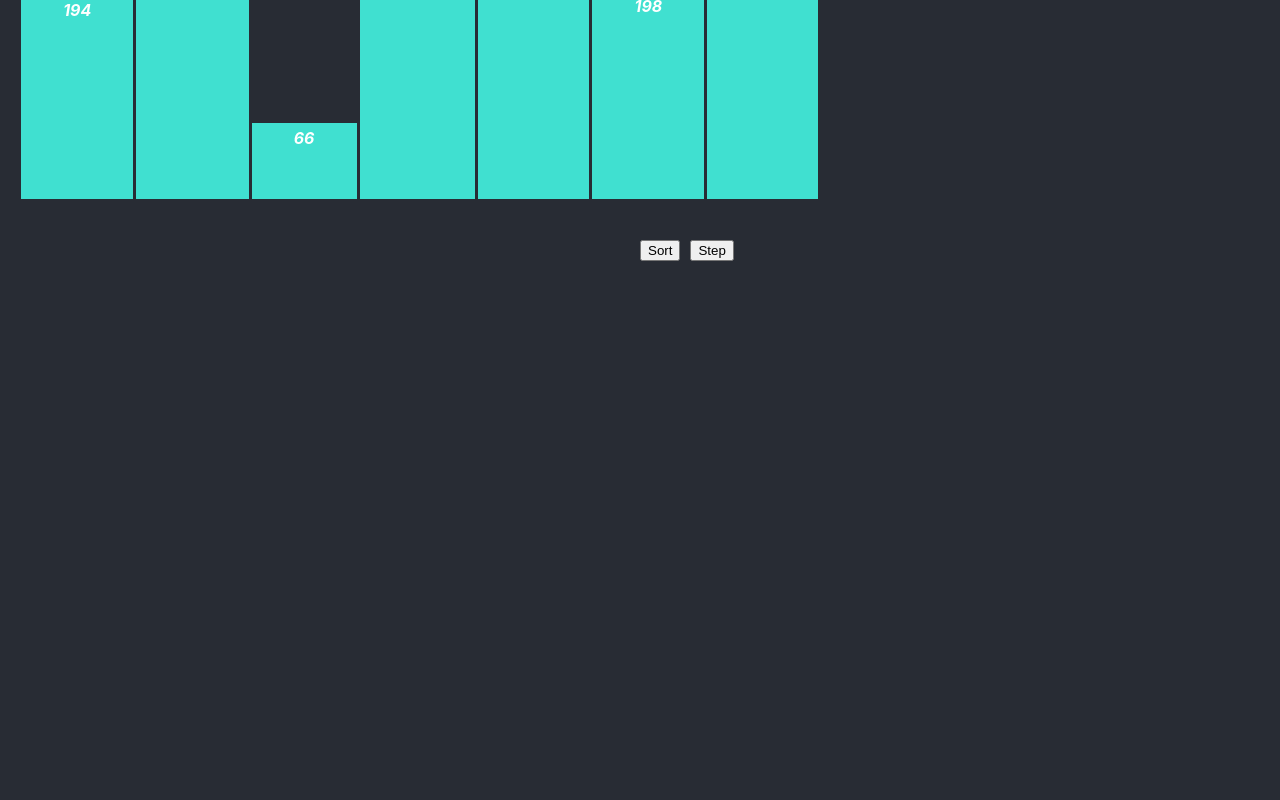
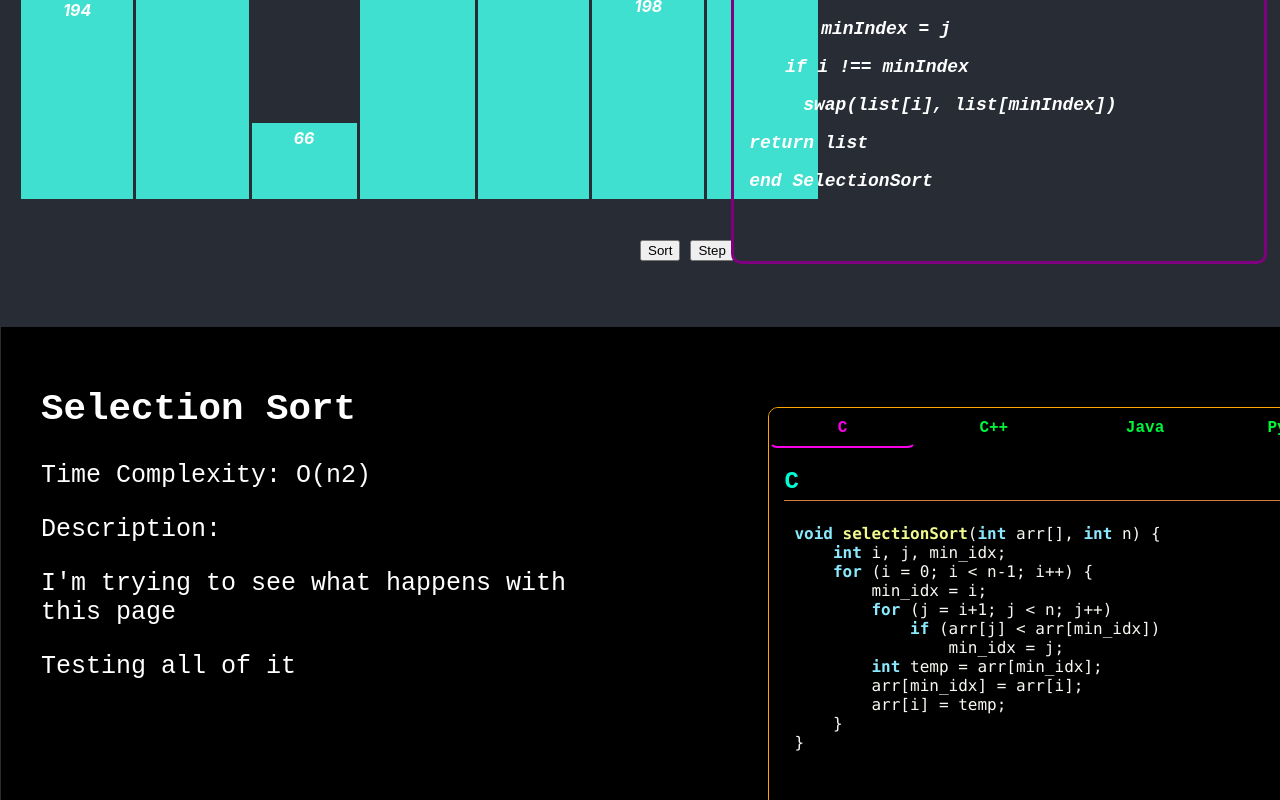
Before and after one commit to Atifp/mvp-algo-sorter, a React (Create React App) app in the folder learning-tool/: page /selectionSort in a window 1280 px wide. Shown: the part 480-1280 px from the top of the page. Before the commit the page ends 800 px from the top, so only its background shows below. Built offline with nearby package versions, Linux system fonts and the light colour scheme.

Commit message:
fix selection sort

```diff
--- a/learning-tool/src/pages/SelectionSort.jsx
+++ b/learning-tool/src/pages/SelectionSort.jsx
@@ -241,23 +241,23 @@ const SelectionSort = () => {
                             <div>
                                 <Description description={algoDescription} />
                             </div>
-                            {/*<div>*/}
-                            {/*    <PseudoCodeSelection lineToHighlight={pseudoLine}></PseudoCodeSelection>*/}
-                            {/*</div>*/}
+                            <div>
+                                <PseudoCodeSelection lineToHighlight={pseudoLine}></PseudoCodeSelection>
+                            </div>
                         </div>
                     </div>
-                    {/*<div className="infoSectionMerge">*/}
-                    {/*    <div className="box">*/}
-                    {/*        <h2> Selection Sort</h2>*/}
-                    {/*        <p>Time Complexity: O(n2) </p>*/}
-                    {/*        <p>Description: </p>*/}
-                    {/*        <p>I'm trying to see what happens with this page</p>*/}
-                    {/*        <p>Testing all of it</p>*/}
-                    {/*    </div>*/}
-                    {/*    <div className="tabBlock">*/}
-                    {/*        <Tab algoName={"selectionSort"}></Tab>*/}
-                    {/*    </div>*/}
-                    {/*</div>*/}
+                    <div className="infoSectionMerge">
+                        <div className="box">
+                            <h2> Selection Sort</h2>
+                            <p>Time Complexity: O(n2) </p>
+                            <p>Description: </p>
+                            <p>I'm trying to see what happens with this page</p>
+                            <p>Testing all of it</p>
+                        </div>
+                        <div className="tabBlock">
+                            <Tab algoName={"selectionSort"}></Tab>
+                        </div>
+                    </div>
                 </div>
             )}
         </div>
```
